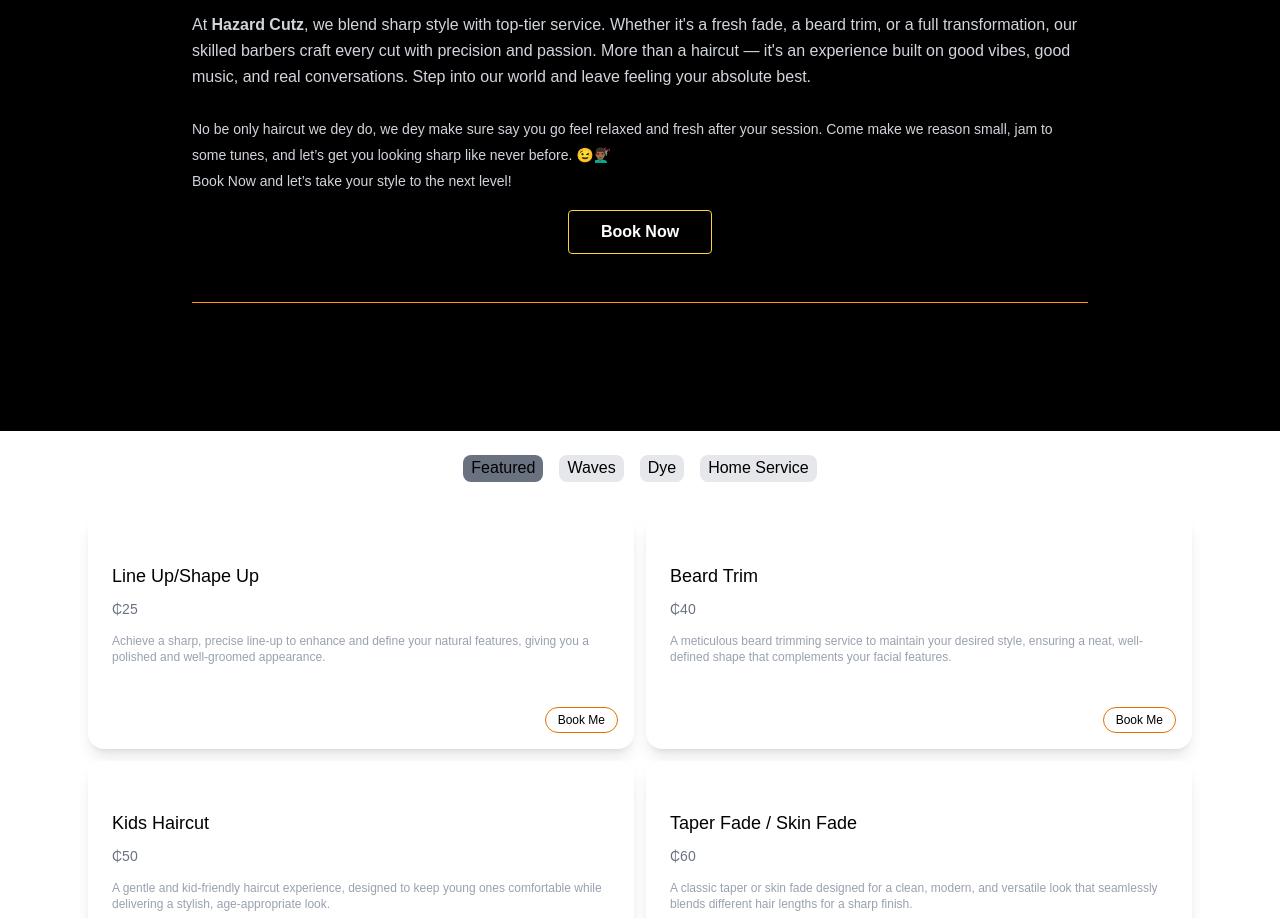
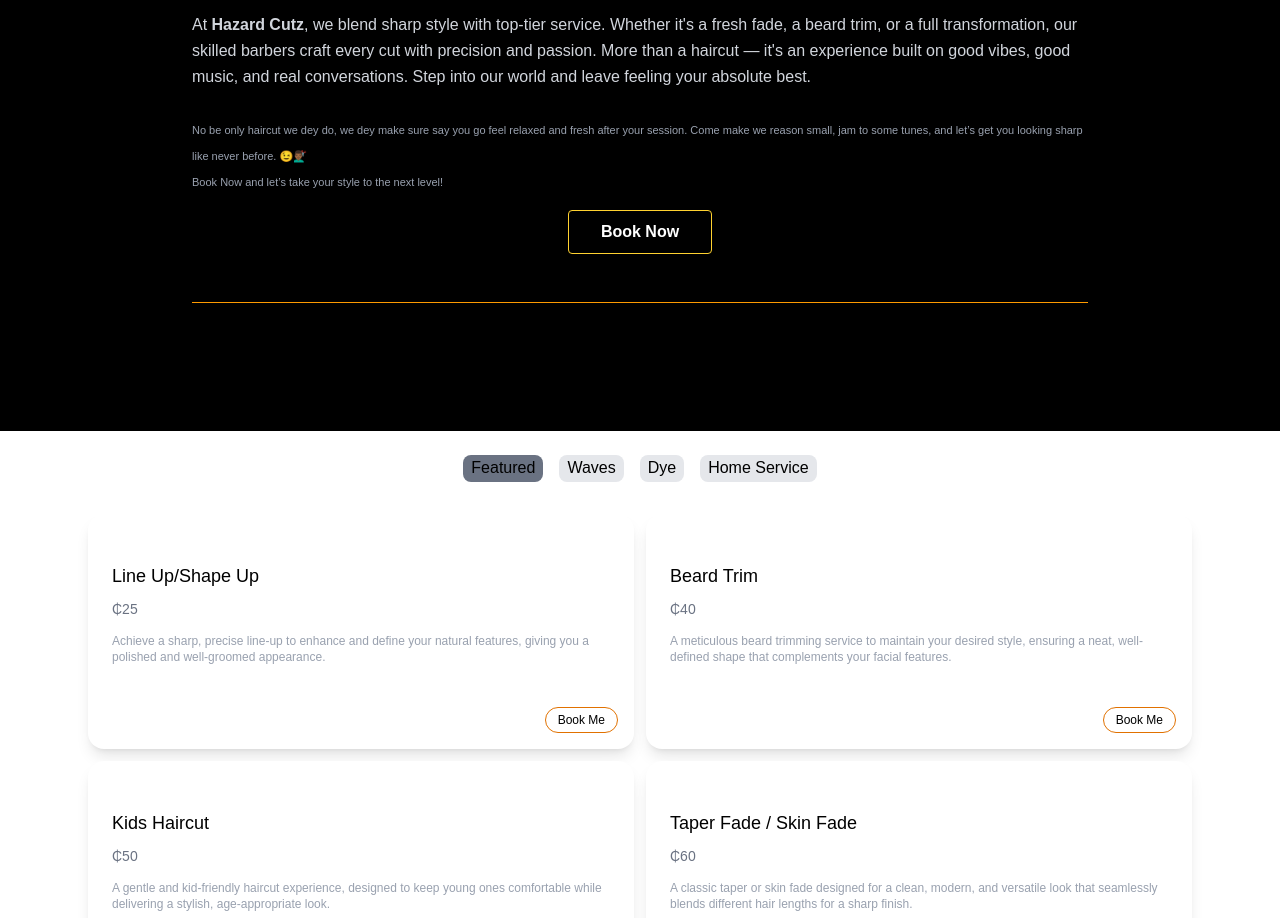
Before and after one commit to swasty-jay/Harzad-kutz, a React (Vite) app: page / in a window 1280 px wide. Shown: the part 940-1858 px from the top of the page. Built offline with nearby package versions, Linux system fonts and the light colour scheme.

Commit message:
text font

```diff
--- a/src/Components/Vibes.jsx
+++ b/src/Components/Vibes.jsx
@@ -21,7 +21,7 @@
           Step into our world and leave feeling your absolute best.
           <br />
           <br />
-          <spa className="text-sm  text-gray-300   ">
+          <spa className="text-[11px]  text-gray-400   ">
             No be only haircut we dey do, we dey make sure say you go feel
             relaxed and fresh after your session. Come make we reason small, jam
             to some tunes, and let’s get you looking sharp like never before.
```
